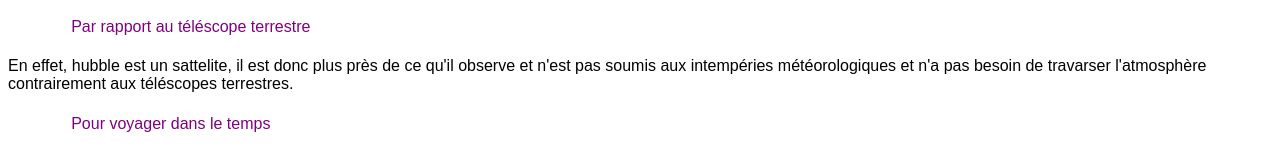
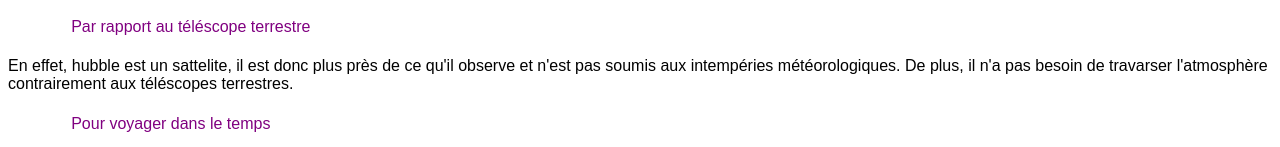
Before and after one commit to Lilyxou/jeuchatquiapeur, a plain HTML site: page site_web/hubble.html in a window 1280 px wide. Shown: the part 194-341 px from the top of the page. Drawn offline with Linux system fonts and the light colour scheme.

Commit message:
Update hubble.html

```diff
--- a/site_web/hubble.html
+++ b/site_web/hubble.html
@@ -8,7 +8,7 @@
 	<h2>Quels utilitées ?</h2>
 	<h3>Voir toujours plus loin</h3>
 	<h4>Par rapport au téléscope terrestre</h4>
-	<p>En effet, hubble est un sattelite, il est donc plus près de ce qu'il observe et n'est pas soumis aux intempéries météorologiques et n'a pas besoin de travarser l'atmosphère contrairement aux téléscopes terrestres.</p>
+	<p>En effet, hubble est un sattelite, il est donc plus près de ce qu'il observe et n'est pas soumis aux intempéries météorologiques. De plus, il n'a pas besoin de travarser l'atmosphère contrairement aux téléscopes terrestres.</p>
 	<h4>Pour voyager dans le temps</h4>
 	<p>L'intéret premier de voir toujours plus loin, c'est de pouvoir remonter dans le temps. En effet avec la vitesse de la lumière, plus ce que l'on voit et loin plus sa lumière a mis du temps à nous parvenir, et donc plus ce que l'on voit est vieux.</p>
 	<h3>En apprendre plus</h3>
```
